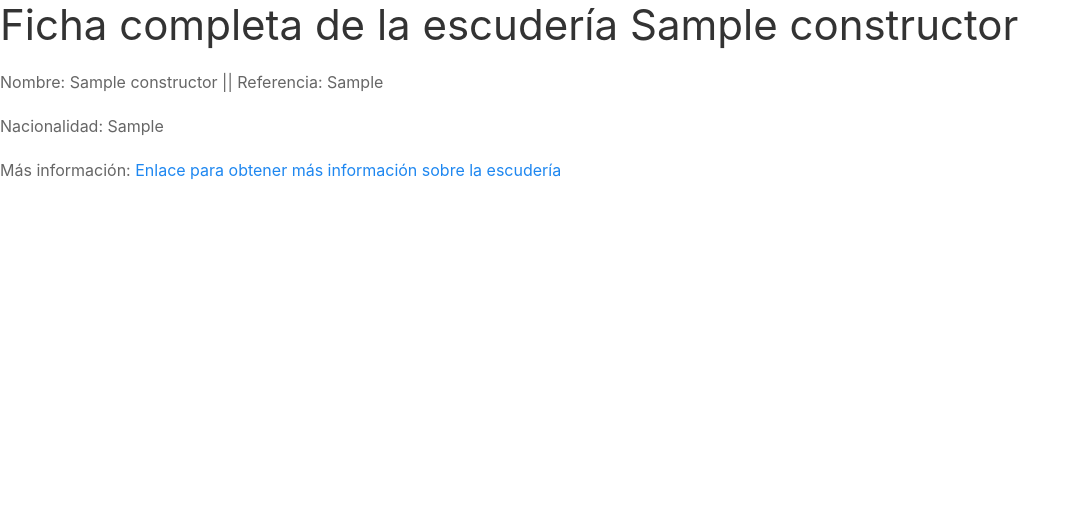
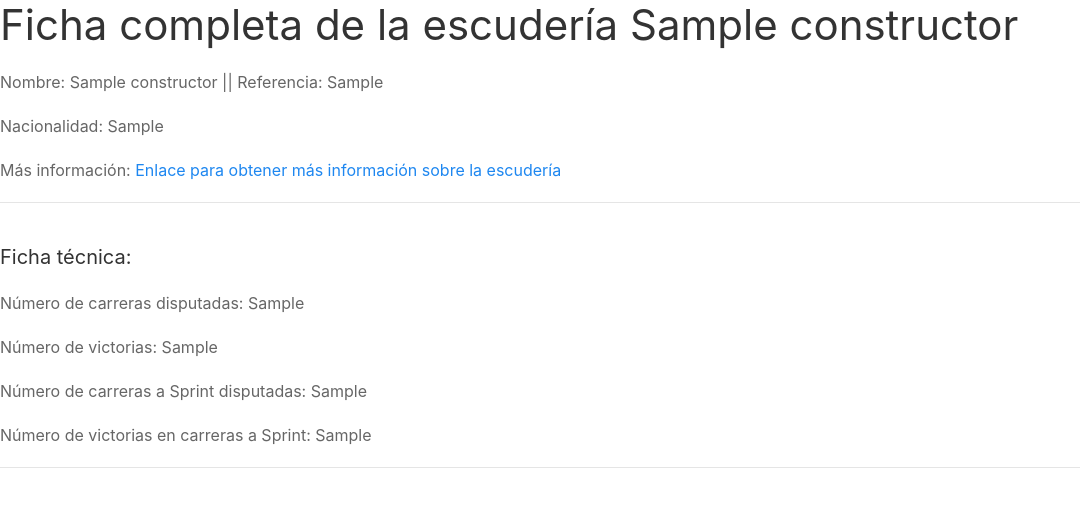
Before and after one commit to ivamorgra/TFG-F1, a Django app: template templates/constructor.html in a window 1280 px wide. Shown: the part 203-710 px from the top of the page, without its empty margins (0-1080 px from the left). Run offline with Django 4.2, Linux system fonts and the light colour scheme; tables that the repository leaves empty hold one stand-in row (values such as "Sample post"); the template is opened without the code that fills it: values that come from a table or form of the project are taken from there, most other values are stand-ins (such as "Sample title", 1, 10 or a date in 2020); some libraries are stand-ins or nearby versions.

Commit message:
code(main): RFC-03 completado
Añadida estadísticas básicas a la ficha técnica en la página de detalles de las escuderías

```diff
--- a/DataAnalytics/views.py
+++ b/DataAnalytics/views.py
@@ -2,7 +2,7 @@ from django.shortcuts import render, get_object_or_404, HttpResponse
 from .models import Circuito, Piloto, Constructor
 from .spark_loader import populate,load_df
 from django.conf import settings
-from .spark_queries import driver_basic_stats
+from .spark_queries import driver_basic_stats,constructor_basic_stats
 
 # Create your views here.
 
@@ -56,8 +56,8 @@ def get_constructors(request):
 def get_constructor(request,id):
     '''Llamada a la función de carga de datos'''
     constructor = get_object_or_404(Constructor,pk=id)
-
-    return render(request,'constructor.html',{'constructor':constructor,'STATIC_URL':settings.STATIC_URL})
+    stats = constructor_basic_stats(id)
+    return render(request,'constructor.html',{'constructor':constructor,'stats':stats,'STATIC_URL':settings.STATIC_URL})
 
 def list_circuits(request):
     circuits = Circuito.objects.all()
--- a/templates/constructor.html
+++ b/templates/constructor.html
@@ -12,7 +12,13 @@
         <p>Nombre: {{constructor.nombre}} || Referencia: {{constructor.referencia}}</p>
         <p>Nacionalidad: {{constructor.nacionalidad}}</p>
         <p>Más información: <a href="{{constructor.enlace}}"> Enlace para obtener más información sobre la escudería </a></p>
-
+        <hr>
+		<h4>Ficha técnica:</h4>
+		<p>Número de carreras disputadas: {{stats.0}}</p>
+        <p>Número de victorias: {{stats.1}}</p>
+        <p>Número de carreras a Sprint disputadas: {{stats.2}}</p>
+        <p>Número de victorias en carreras a Sprint: {{stats.3}}</p>
+		<hr>
 	{% endif %}
 
 
```
Also changed, not shown: DataAnalytics/spark_queries.py (+12 -0 lines).
